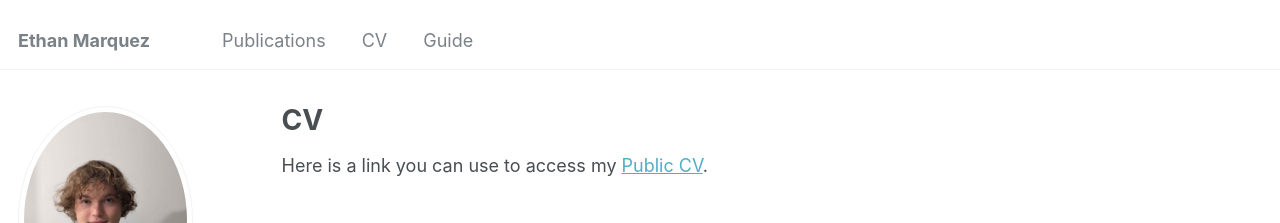
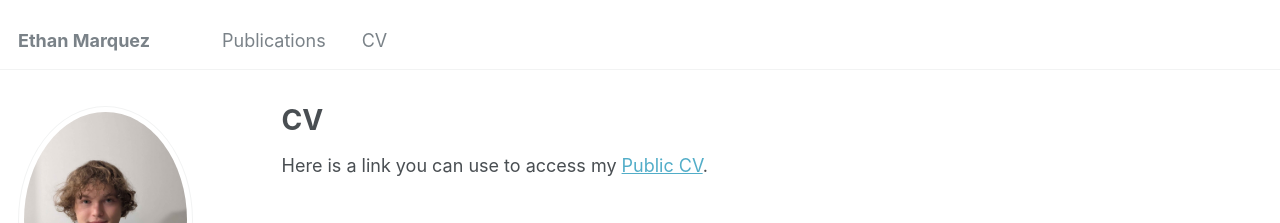
Before and after one commit to ethanmarq/ethanmarq.github.io, a Jekyll site: the page built from _pages/cv.md, in a window 1280 px wide. Shown: the top 223 px of the page. Built offline with Jekyll 4.4.1, drawn with Linux system fonts in a browser that asks for light colours; some web fonts are replaced.

Commit message:
Removed Guide and updated preCV

```diff
--- a/_data/navigation.yml
+++ b/_data/navigation.yml
@@ -11,7 +11,7 @@ main:
   - title: "CV"
     url: /cv/
 
-  - title: "Guide"
+  - title: #"Guide"
     url: /markdown/
 
   - title: #"Talks"
--- a/_pages/cv.md
+++ b/_pages/cv.md
@@ -9,4 +9,4 @@ redirect_from:
 
 {% include base_path %}
 
-Here is a link you can use to access my [Public CV](https://drive.google.com/file/d/1qMEe5eDUi3NQePiNatibnMBU-74RAFuM/view?usp=sharing).
+Here is a link you can use to access my [Public CV](https://drive.google.com/file/d/147qguFMZ0Xm6BX4zh20tRGuRVa-DG5gb/view?usp=sharing).
```
